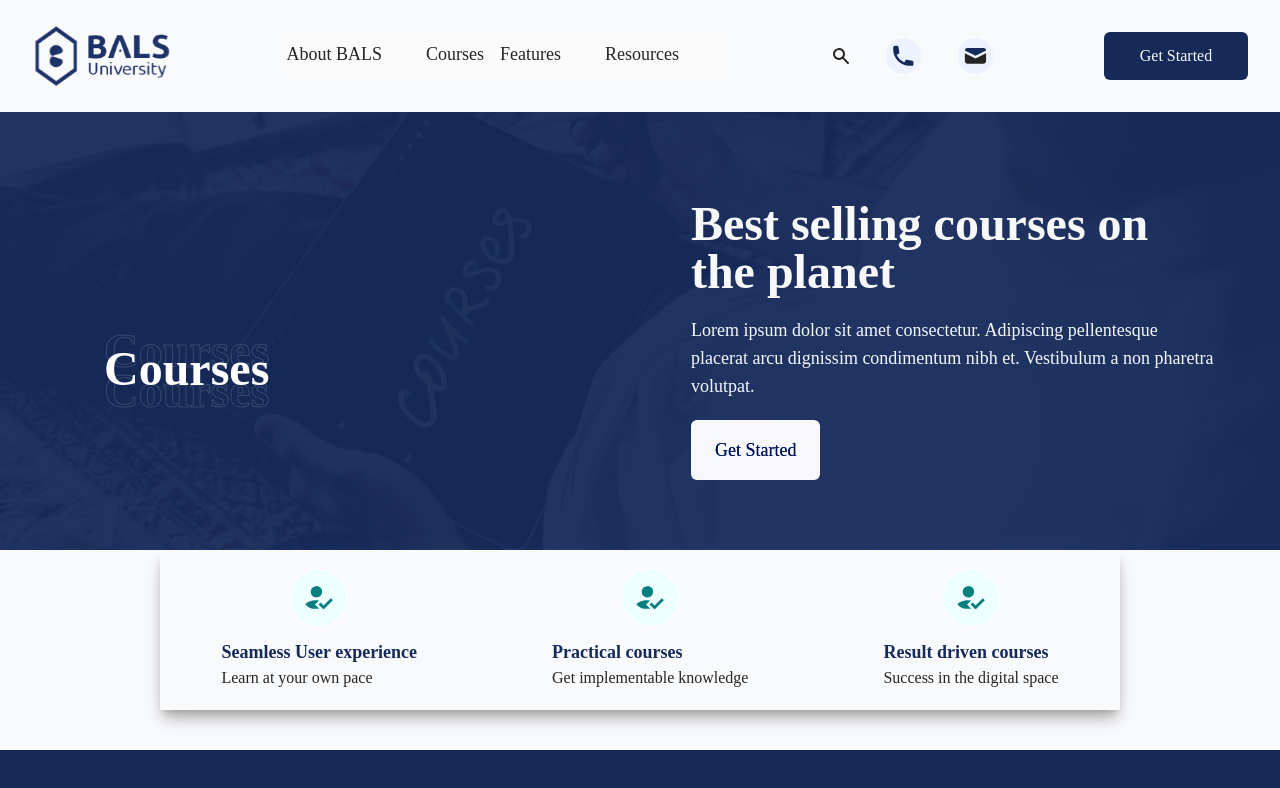
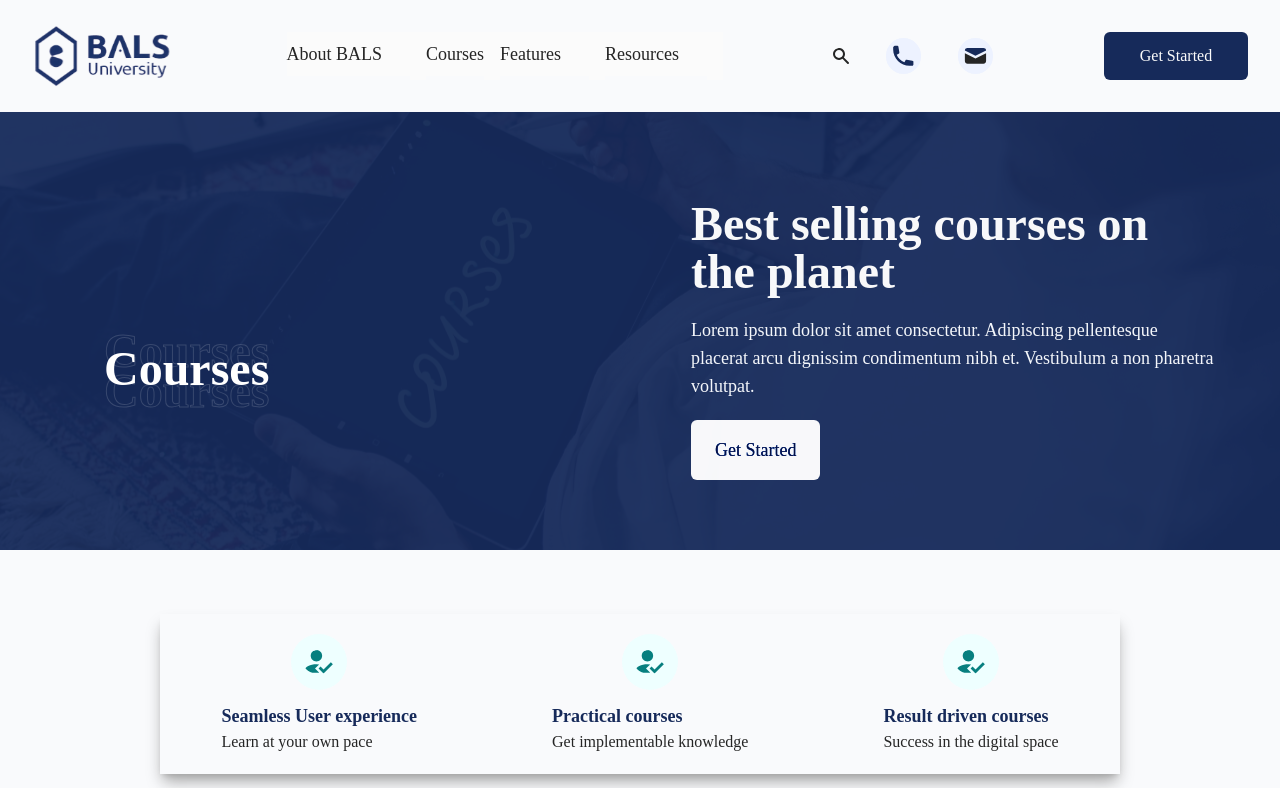
Before and after one commit to Balsuni/bals-university, a Next.js app: page /courses in a window 1280 px wide. Shown: the top 788 px of the page. Built offline with nearby package versions, Linux system fonts and the light colour scheme; some icons are missing.

Commit message:
chore:updated courses page

```diff
--- a/src/pages/courses.tsx
+++ b/src/pages/courses.tsx
@@ -33,7 +33,7 @@ const courses = () => {
         </div>
         </section>
 
-        <main className="bg-bodyBackground w-full pb-10">
+        <main className="w-full pt-12 sm:py-14 md:py-14 lg:py-16 xl:py-20 bg-bodyBackground">
 
         <div className="flex flex-col gap-3 lg:flex-row shadow-lg shadow-gray-500 w-9/12 justify-around py-5 items-center mx-auto mb-auto">
             <div className="flex flex-col justify-center">
```
